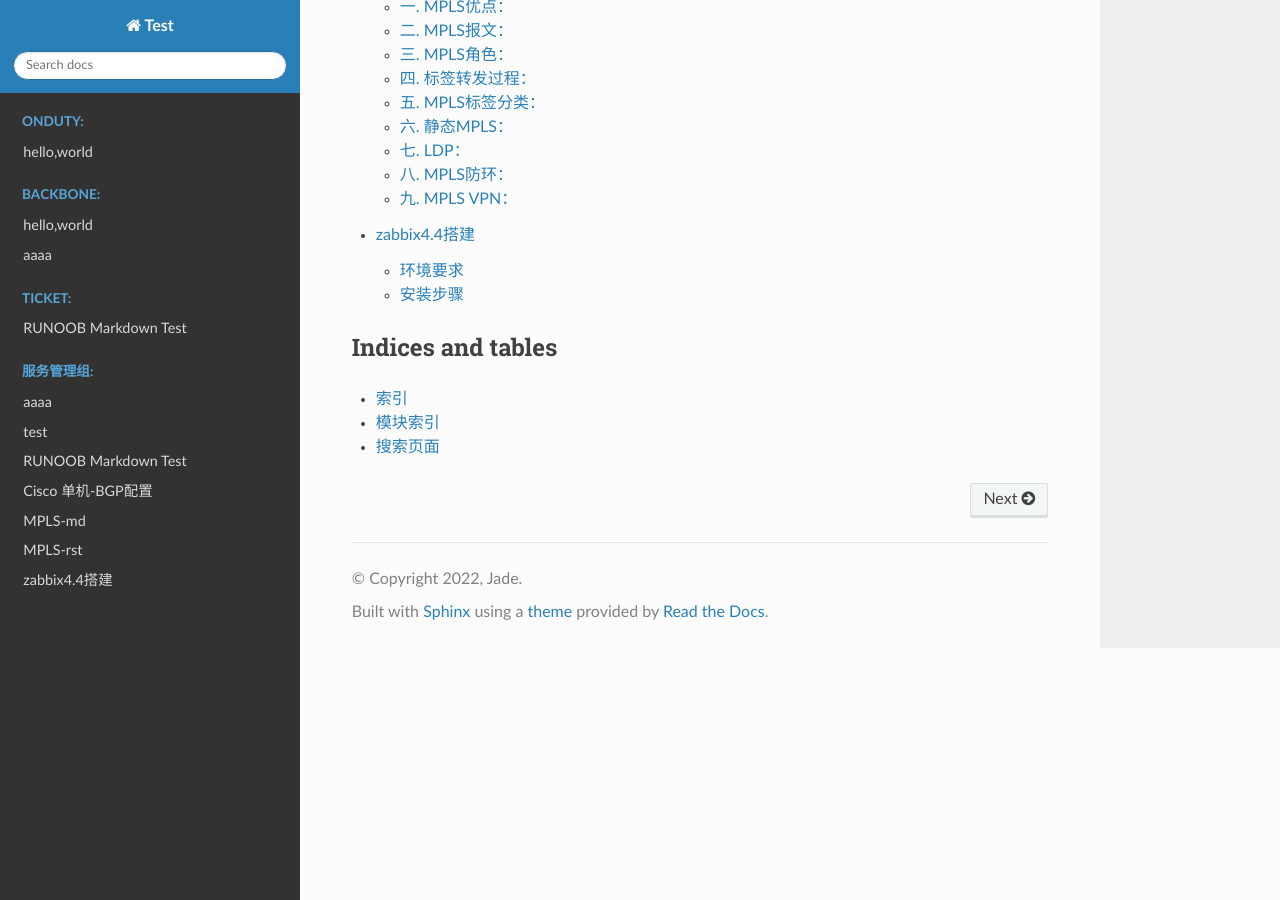
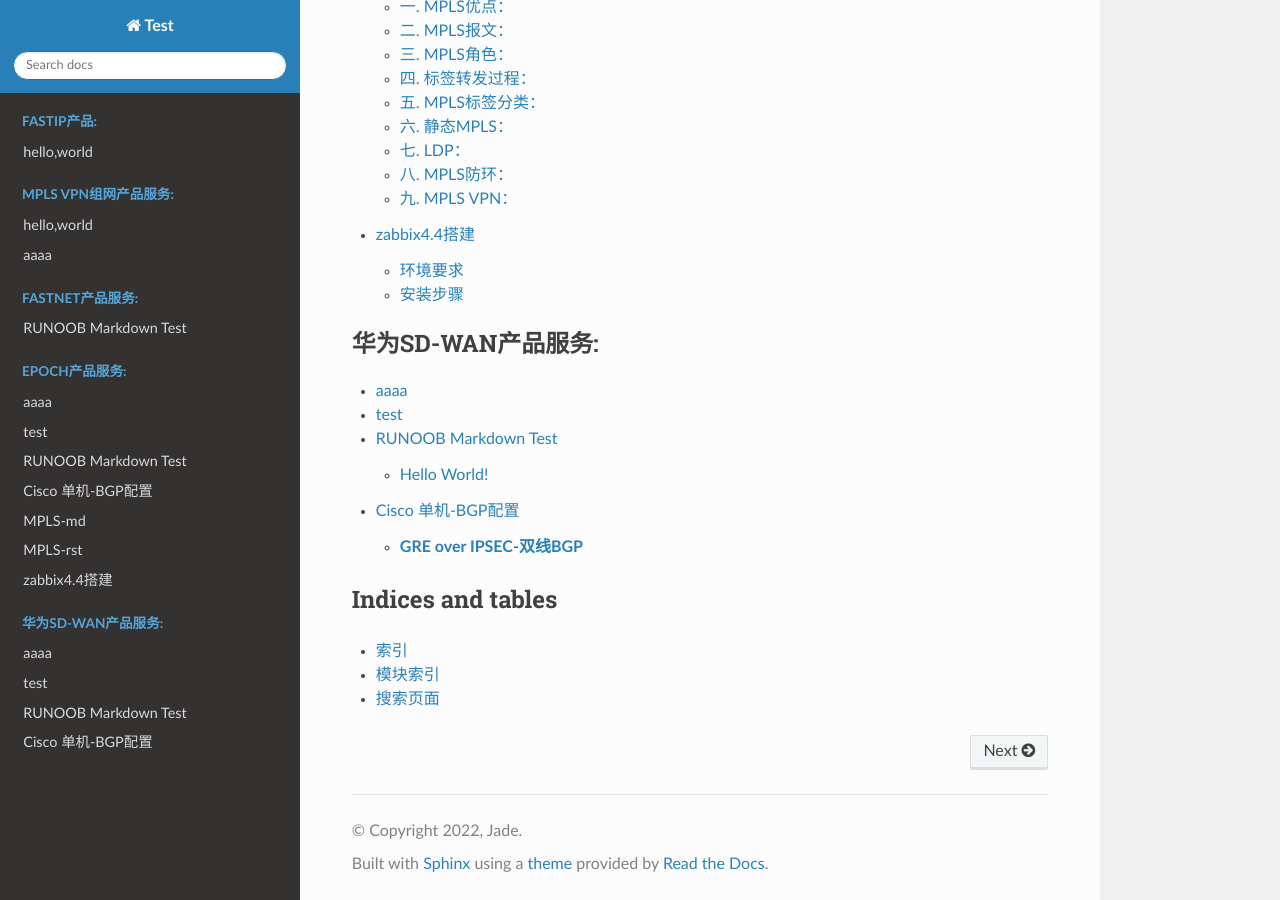
Before and after one commit to jadey1534/scrapy-cookbook, a Sphinx documentation site: the page built from source/index.rst, in a window 1280 px wide and 900 px high, scrolled down 1053 px. Built offline with Sphinx 7.4.7 and the Read the Docs theme 2.0.0, drawn with Linux system fonts in a browser that asks for light colours; some of the changed text lies outside the part shown.

Commit message:
Update index.rst

```diff
--- a/source/index.rst
+++ b/source/index.rst
@@ -7,7 +7,7 @@
 
 .. toctree::
    :maxdepth: 2
-   :caption: Onduty:
+   :caption: Fastip产品:
 
 
    hello.rst
@@ -15,7 +15,7 @@
 
 .. toctree::
    :maxdepth: 2
-   :caption: Backbone:
+   :caption: MPLS VPN组网产品服务:
 
 
    hello.rst
@@ -23,13 +23,13 @@
 
 .. toctree::
    :maxdepth: 2
-   :caption: Ticket:
+   :caption: Fastnet产品服务:
 
    RUNOOB
 
 .. toctree::
    :maxdepth: 2
-   :caption: 服务管理组:
+   :caption: Epoch产品服务:
 
    test
    123
@@ -39,6 +39,16 @@
    MPLS-RST
    zabbix4.4搭建
 
+.. toctree::
+   :maxdepth: 2
+   :caption: 华为SD-WAN产品服务:
+
+   test
+   123
+   RUNOOB
+   config
+
+
 
 
 Indices and tables
```
